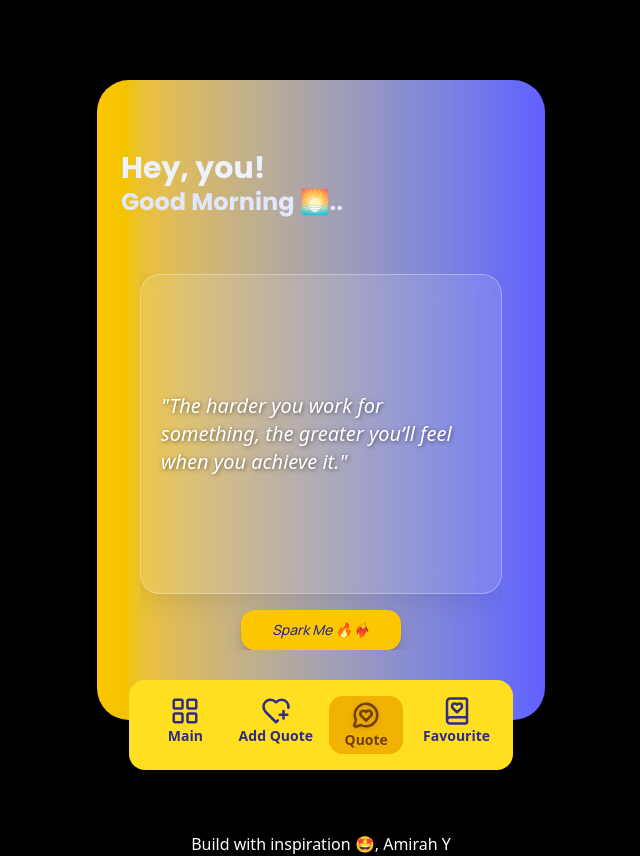
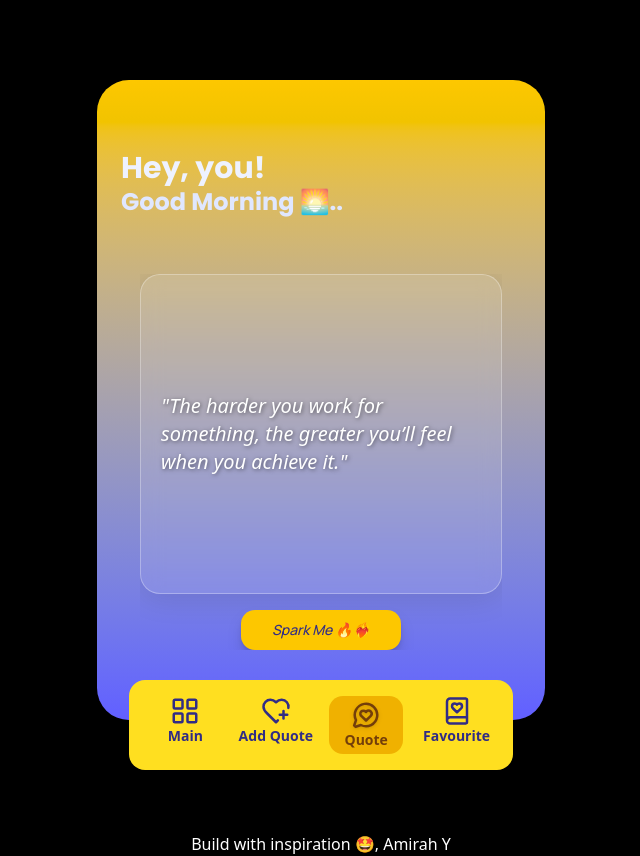
Before and after one commit to amirahyusof/FireUpYourself, a Next.js app: page /main in a window 1280 px wide. Shown: the whole page, without its empty margins (319-959 px from the left). Built offline with nearby package versions, Linux system fonts and the light colour scheme.

Commit message:
changes direction background color

```diff
--- a/app/(page)/main/page.tsx
+++ b/app/(page)/main/page.tsx
@@ -5,7 +5,7 @@ import Greeting from "@/components/Greeting";
 
 export default function QuotePage(){
   return (
-    <div className="flex flex-col space-y-4 justify-center mx-auto mt-20 overflow-x-hidden max-w-md rounded-4xl h-[640px] bg-gradient-to-r from-yellow-400 to-indigo-500 transition-colors duration-300">
+    <div className="flex flex-col space-y-4 justify-center mx-auto mt-20 overflow-x-hidden max-w-md rounded-4xl h-[640px] bg-gradient-to-b from-yellow-400 to-indigo-500 transition-colors duration-300">
       <div className="ml-6 items-left">
         <Greeting />
       </div>
```
